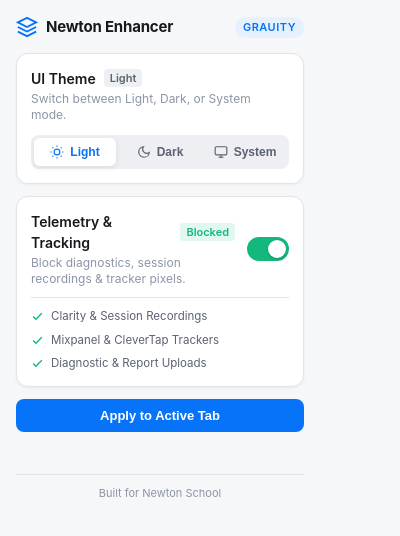
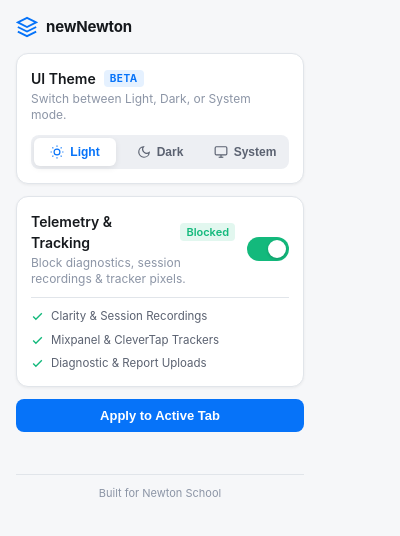
Before and after one commit to suwupnil/newNewton, a browser extension: page src/popup.html in a window 400 px wide. Drawn offline with Linux system fonts and the light colour scheme.

Commit message:
Rename extension to newNewton, remove Grauity badge, and replace currentThemeTag with beta badge

```diff
--- a/src/popup.css
+++ b/src/popup.css
@@ -175,6 +175,17 @@
   background-color: var(--bg-hover);
   color: var(--text-secondary);
   transition: all 0.2s ease;
+}
+
+.beta-badge {
+  font-size: 10px;
+  font-weight: 700;
+  padding: 1px 6px;
+  border-radius: 4px;
+  background-color: var(--brand-light);
+  color: var(--brand-primary);
+  text-transform: uppercase;
+  letter-spacing: 0.5px;
 }
 
 .tag-blocked {
--- a/src/popup.html
+++ b/src/popup.html
@@ -3,7 +3,7 @@
 <head>
   <meta charset="UTF-8">
   <meta name="viewport" content="width=device-width, initial-scale=1.0">
-  <title>Newton Enhancer</title>
+  <title>newNewton</title>
   <link rel="stylesheet" href="popup.css">
 </head>
 <body>
@@ -13,9 +13,8 @@
         <svg class="logo-icon" viewBox="0 0 24 24" fill="none" stroke="currentColor" stroke-width="2">
           <path d="M12 2L2 7l10 5 10-5-10-5zM2 17l10 5 10-5M2 12l10 5 10-5"/>
         </svg>
-        <h1>Newton Enhancer</h1>
+        <h1>newNewton</h1>
       </div>
-      <span class="badge">Grauity</span>
     </header>
 
     <main class="content">
@@ -25,7 +24,7 @@
           <div>
             <div class="title-row">
               <span class="card-title">UI Theme</span>
-              <span id="currentThemeTag" class="theme-tag">Light</span>
+              <span class="beta-badge">beta</span>
             </div>
             <p class="card-description">Switch between Light, Dark, or System mode.</p>
           </div>
--- a/src/popup.js
+++ b/src/popup.js
@@ -5,7 +5,6 @@
  * and active tab message passing.
  */
 
-const currentThemeTag = document.getElementById('currentThemeTag');
 const applyBtn = document.getElementById('applyBtn');
 const statusMessage = document.getElementById('statusMessage');
 const segmentBtns = document.querySelectorAll('.segment-btn');
@@ -45,9 +44,6 @@
   } else {
     document.body.classList.add('theme-light');
   }
-
-  // Update badge tag
-  currentThemeTag.textContent = mode.charAt(0).toUpperCase() + mode.slice(1);
 }
 
 /**
```
Also changed, not shown: PROJECT_SUMMARY.md (+2 -2 lines), README.md, manifest.json.
